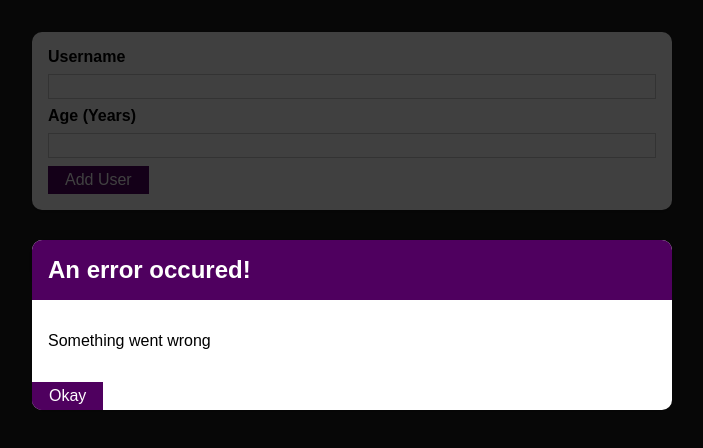
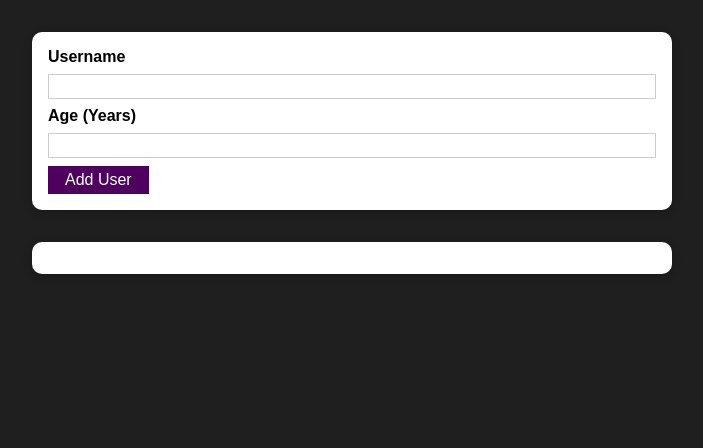
Before and after one commit to Shaikh-Abdullah/User-Input, a React (Create React App) app: page / in a window 1280 px wide. Shown: the top 448 px of the page, without its empty margins (288-991 px from the left). Built offline with nearby package versions, Linux system fonts and the light colour scheme.

Commit message:
Error Modal

```diff
--- a/src/components/UI/ErrorModal.js
+++ b/src/components/UI/ErrorModal.js
@@ -7,7 +7,7 @@
 const ErrorModal = props => {
     return (
         <div>
-            <div className={classes.backdrop} />
+            <div className={classes.backdrop} onClick={props.onConfirm} />
             <Card className={classes.modal}>
                 <header className={classes.header}>
                     <h2>{props.title}</h2>
@@ -16,7 +16,7 @@
                     <p>{props.message}</p>
                 </div>
                 <footer className={classes.action}>
-                    <Button>Okay</Button>
+                    <Button onClick={props.onConfirm}>Okay</Button>
                 </footer>
             </Card>
         </div>
--- a/src/components/Users/AddUser.js
+++ b/src/components/Users/AddUser.js
@@ -8,13 +8,21 @@
 const AddUser = props => {
     const [enteredUsername, setEnteredUsername] = useState('')
     const [enteredAge, setEnteredAge] = useState('')
+    const [error, setError] = useState()
+
     const addUserHandler = (event) => {
         event.preventDefault()
         if (enteredUsername.trim().length === 0 || enteredAge.trim().length === 0) {
-            return
+            setError({
+                title: 'Invalid input',
+                message: 'Please enter a valid name and age (non-empty values)'
+            })
         }
         if (+enteredAge < 1) {
-            return
+            setError({
+                title: 'Invalid Age',
+                message: 'Please enter a valid age (> 0)'
+            })
         }
 
         props.onAddUser(enteredUsername, enteredAge)
@@ -30,9 +38,13 @@
         setEnteredAge(event.target.value)
     }
 
+    const errorHandler = () => {
+        setError(null)
+    }
+
     return (
         <div>
-            <ErrorModal title="An error occured!" message="Something went wrong" />
+            {error && <ErrorModal title={error.title} message={error.message} onConfirm={errorHandler} />}
             <Card className={classes.input}>
                 <form onSubmit={addUserHandler}>
                     <label htmlFor="username">Username</label>
```
